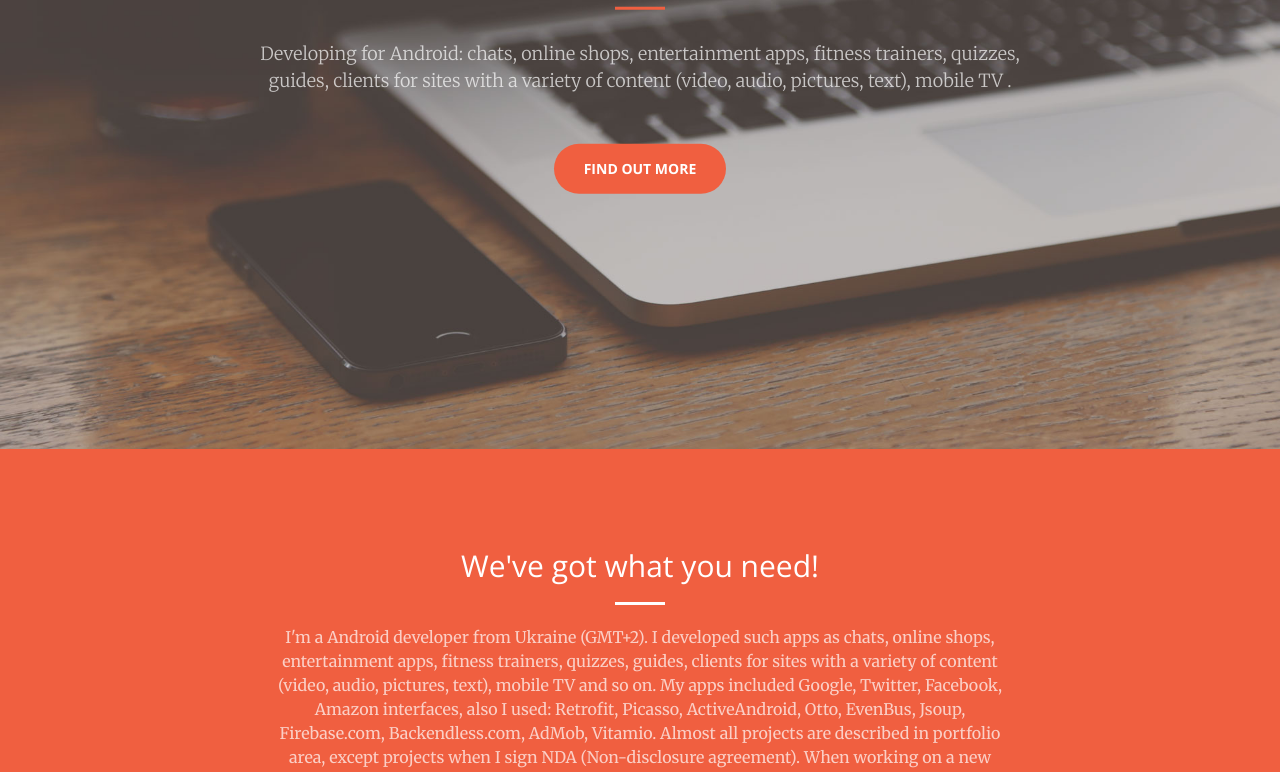
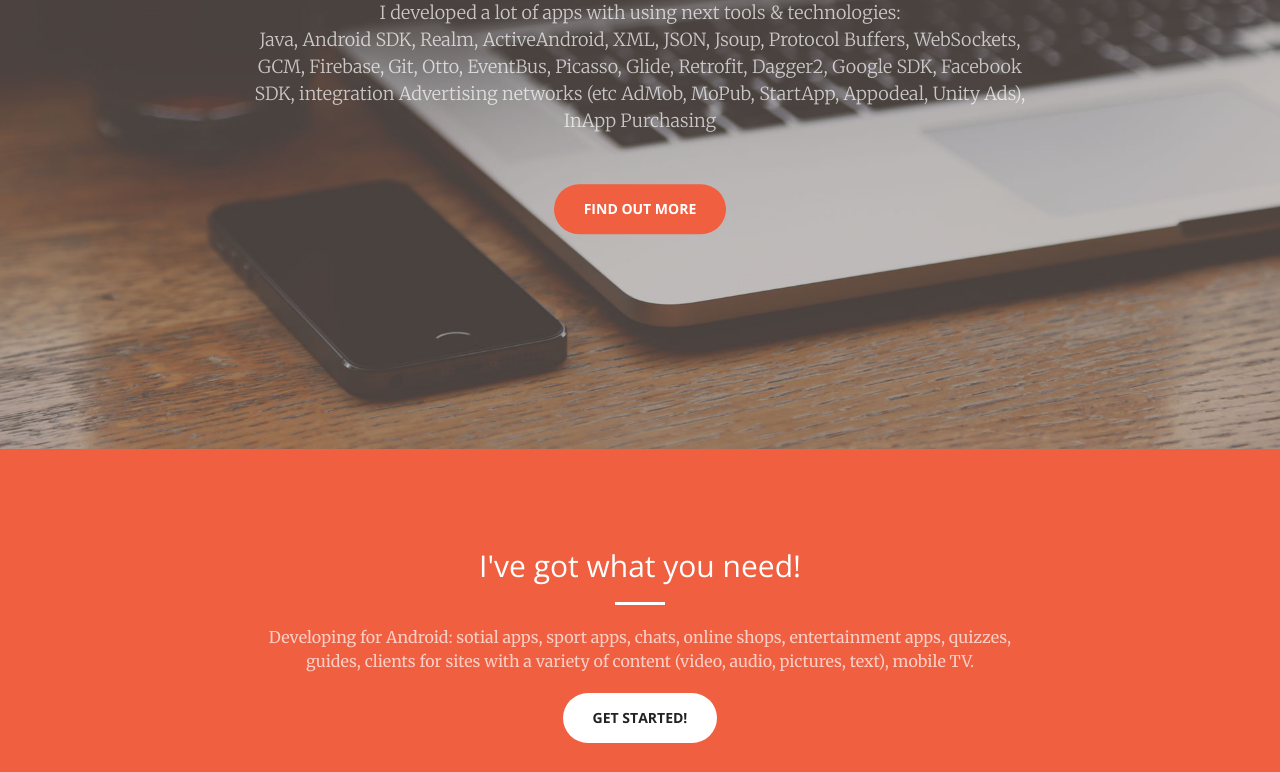
Before and after one commit to neoxcorp/neoxcorp.github.io, a plain HTML site: page index.html in a window 1280 px wide. Shown: the part 351-1123 px from the top of the page. Drawn offline with nearby package versions, Linux system fonts and the light colour scheme.

Commit message:
changed description

```diff
--- a/index.html
+++ b/index.html
@@ -76,7 +76,10 @@
             <div class="header-content-inner">
                 <h1>Senior Android Developer</h1>
                 <hr>
-                <p>Developing for Android:  chats, online shops, entertainment apps, fitness trainers, quizzes, guides, clients for sites with a variety of content (video, audio, pictures, text), mobile TV .</p>
+                <p>
+                	I developed a lot of apps with using next tools & technologies:<br>
+                	Java, Android SDK, Realm, ActiveAndroid, XML, JSON, Jsoup, Protocol Buffers, WebSockets, GCM, Firebase, Git, Otto, EventBus, Picasso, Glide, Retrofit, Dagger2, Google SDK, Facebook SDK, integration Advertising networks (etc AdMob, MoPub, StartApp, Appodeal, Unity Ads), InApp Purchasing
+                </p>
                 <a href="#about" class="btn btn-primary btn-xl page-scroll">Find Out More</a>
             </div>
         </div>
@@ -86,12 +89,11 @@
         <div class="container">
             <div class="row">
                 <div class="col-lg-8 col-lg-offset-2 text-center">
-                    <h2 class="section-heading">We've got what you need!</h2>
+                    <h2 class="section-heading">I've got what you need!</h2>
                     <hr class="light">
-                    <p class="text-faded">I'm a Android developer from Ukraine (GMT+2).
-I developed such apps as chats, online shops, entertainment apps, fitness trainers, quizzes, guides, clients for sites with a variety of content (video, audio, pictures, text), mobile TV and so on. My apps included Google, Twitter, Facebook, Amazon interfaces, also I used: Retrofit, Picasso, ActiveAndroid, Otto, EvenBus, Jsoup, Firebase.com, Backendless.com, AdMob, Vitamio. Almost all projects are described in portfolio area, except projects when I sign NDA (Non-disclosure agreement).
-When working  on a new project, I like to speak with a client, so that I can have a clear understanding of his/her needs and vision of a project. I usually split a project on milestones, agree on all the details with a client, and then proceed to development.
-If you are interested in my candidacy, write to me and we will discuss all your details!</p>
+                    <p class="text-faded">
+                    	Developing for Android:  sotial apps, sport apps, chats, online shops, entertainment apps, quizzes, guides, clients for sites with a variety of content (video, audio, pictures, text), mobile TV.
+					</p>
                     <a href="#" class="btn btn-default btn-xl">Get Started!</a>
                 </div>
             </div>
```
